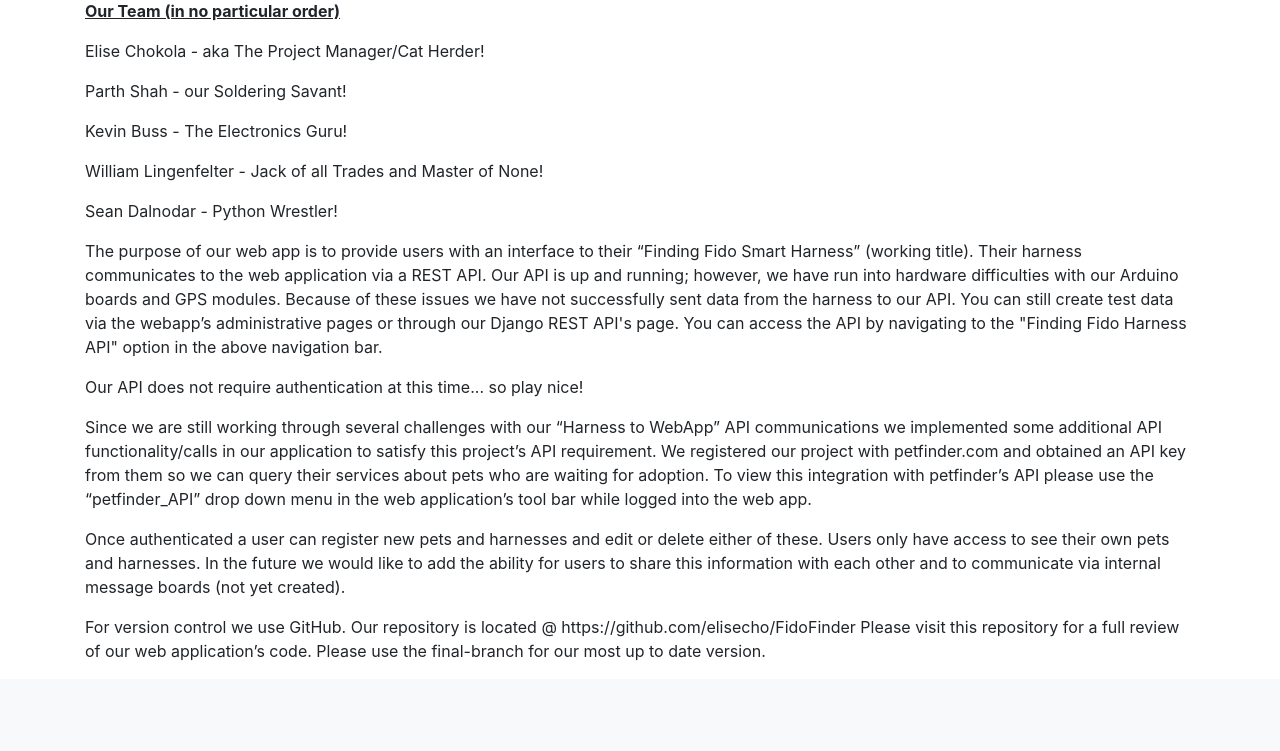
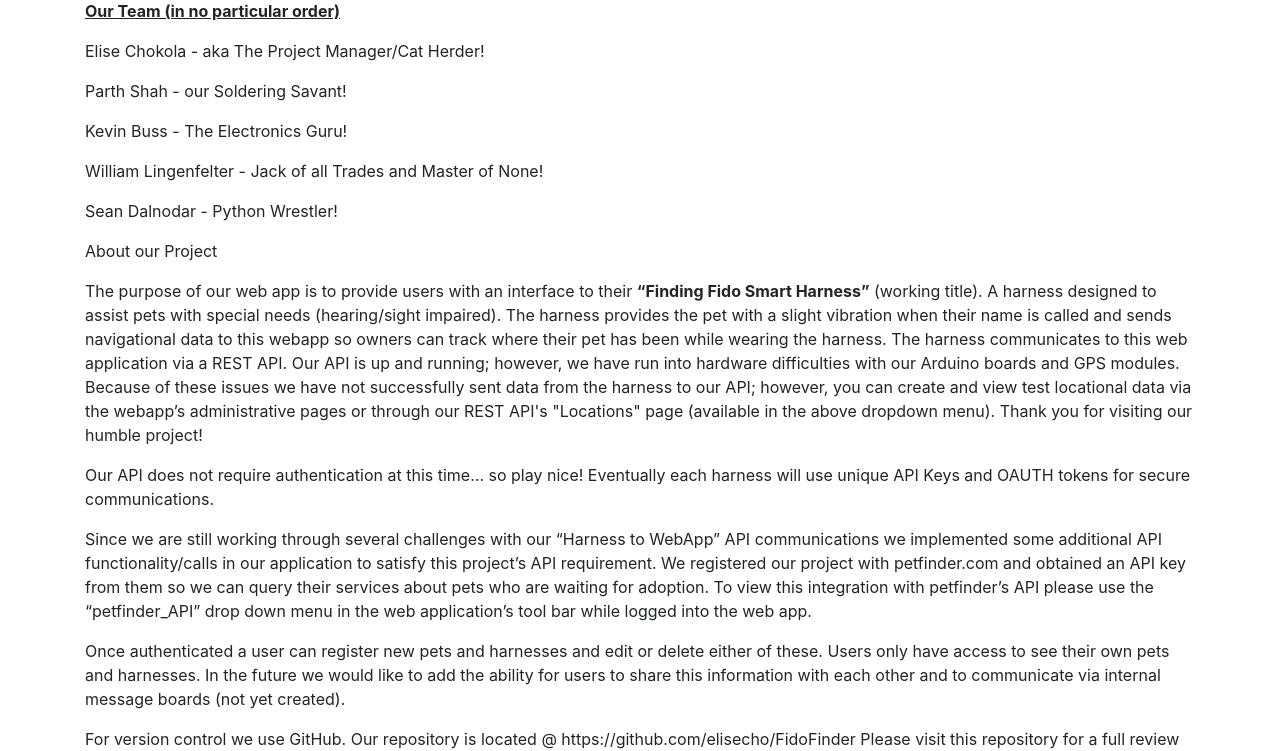
Before and after one commit to elisecho/FidoFinder, a Django app: page / in a window 1280 px wide. Shown: the part 520-1271 px from the top of the page. Before the commit the page ends 1180 px from the top, so only its background shows below. Run offline with Django 3.2, Linux system fonts and the light colour scheme; some libraries are stand-ins or nearby versions.

Commit message:
Update index.html

```diff
--- a/ff_app/templates/ff_app/index.html
+++ b/ff_app/templates/ff_app/index.html
@@ -22,15 +22,17 @@
 	<p>Sean Dalnodar - Python Wrestler!</p>
 
 <div>
+	<p></u></b>About our Project</b></u></p>
 	<p>
-		The purpose of our web app is to provide users with an interface to their “Finding Fido Smart Harness” (working title).
-		Their harness communicates to the web application via a REST API.  Our API is up and running; however, we have run into hardware
-		difficulties with our Arduino boards and GPS modules.  Because of these issues we have not successfully sent data from the harness
-		to our API.  You can still create test data via the webapp’s administrative pages or through our Django REST API's page.  You can access the
-		API by navigating to the "Finding Fido Harness API" option in the above navigation bar.
+		The purpose of our web app is to provide users with an interface to their <b>“Finding Fido Smart Harness”</b> (working title). A harness designed to
+		assist pets with special needs (hearing/sight impaired).  The harness provides the pet with a slight vibration when their name is called and sends navigational
+		data to this webapp so owners can track where their pet has been while wearing the harness. The harness communicates to this web application via a REST API.
+		Our API is up and running; however, we have run into hardware difficulties with our Arduino boards and GPS modules.  Because of these issues we have not
+		successfully sent data from the harness to our API; however, you can create and view test locational data via the webapp’s administrative pages or through
+		our REST API's "Locations" page (available in the above dropdown menu).  Thank you for visiting our humble project!
 	</p>
 	<p>
-		Our API does not require authentication at this time... so play nice!
+		Our API does not require authentication at this time... so play nice!  Eventually each harness will use unique API Keys and OAUTH tokens for secure communications.
 	</p>
 	<p>
 		Since we are still working through several challenges with our “Harness to WebApp” API communications we implemented some additional API
```
